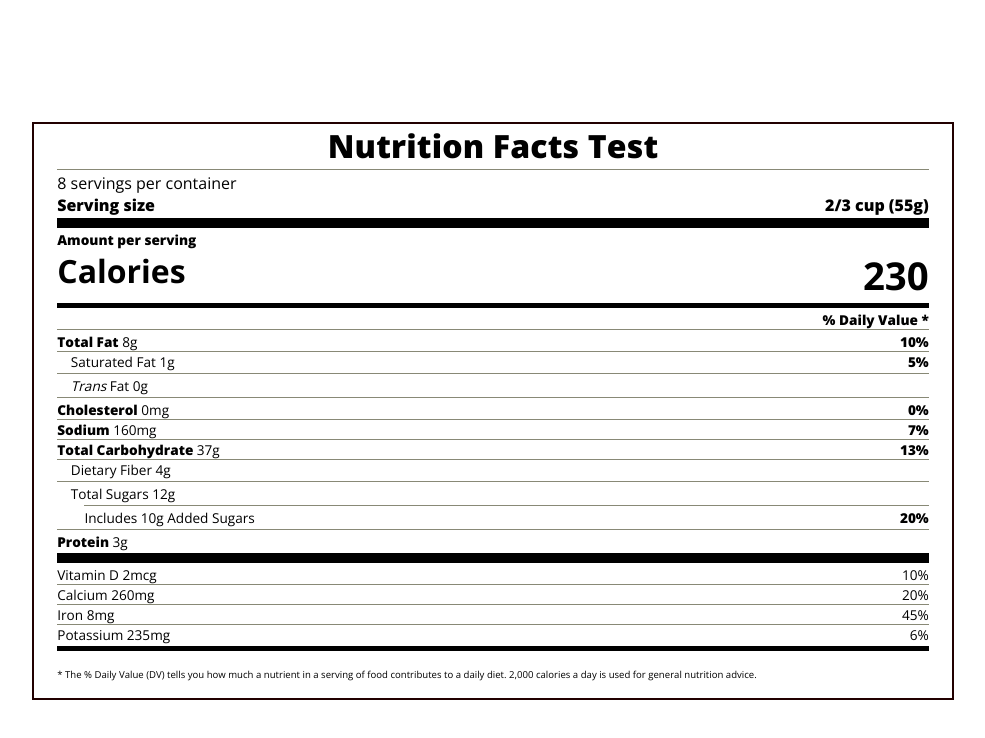
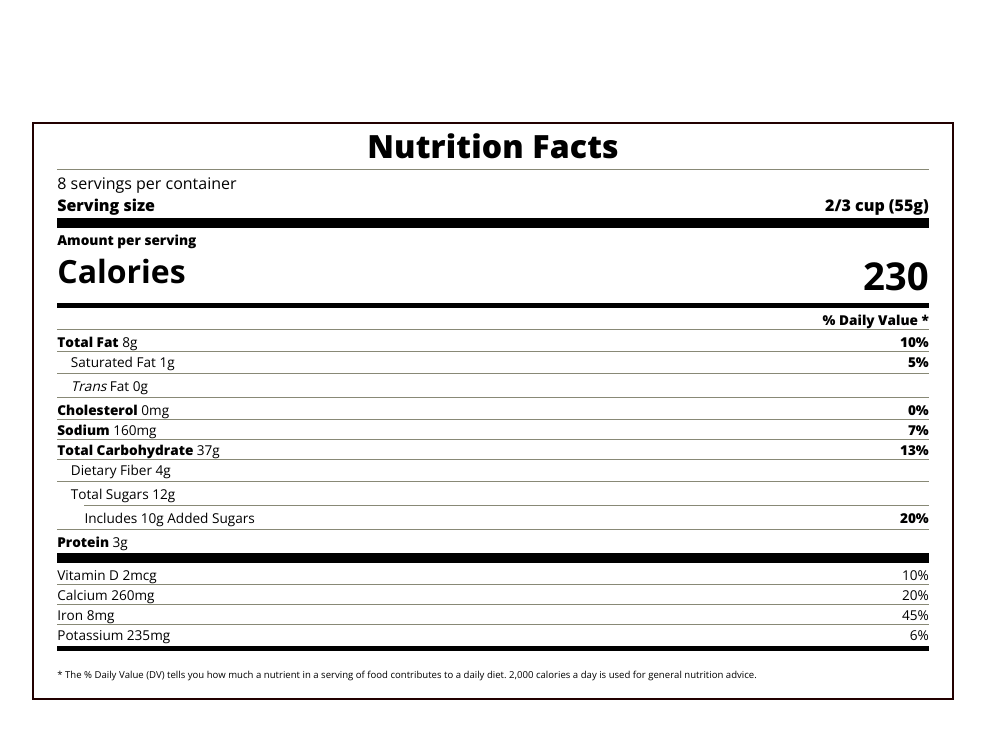
Before and after one commit to vanessuniq/nutrition_label, a plain HTML site: page index.html in a window 1280 px wide. Shown: the whole page, without its empty margins (147-1132 px from the left). Drawn offline with nearby package versions, Linux system fonts and the light colour scheme.

```diff
--- a/index.html
+++ b/index.html
@@ -14,7 +14,7 @@
 <body>
     <div class="label">
         <header>
-            <h1 class="bold">Nutrition Facts Test</h1>
+            <h1 class="bold">Nutrition Facts</h1>
             <div class="divider"></div>
             <p>8 servings per container</p>
             <p class="bold">Serving size <span class="right">2/3 cup (55g)</span></p>
```
Also changed, not shown: 2 other files.
